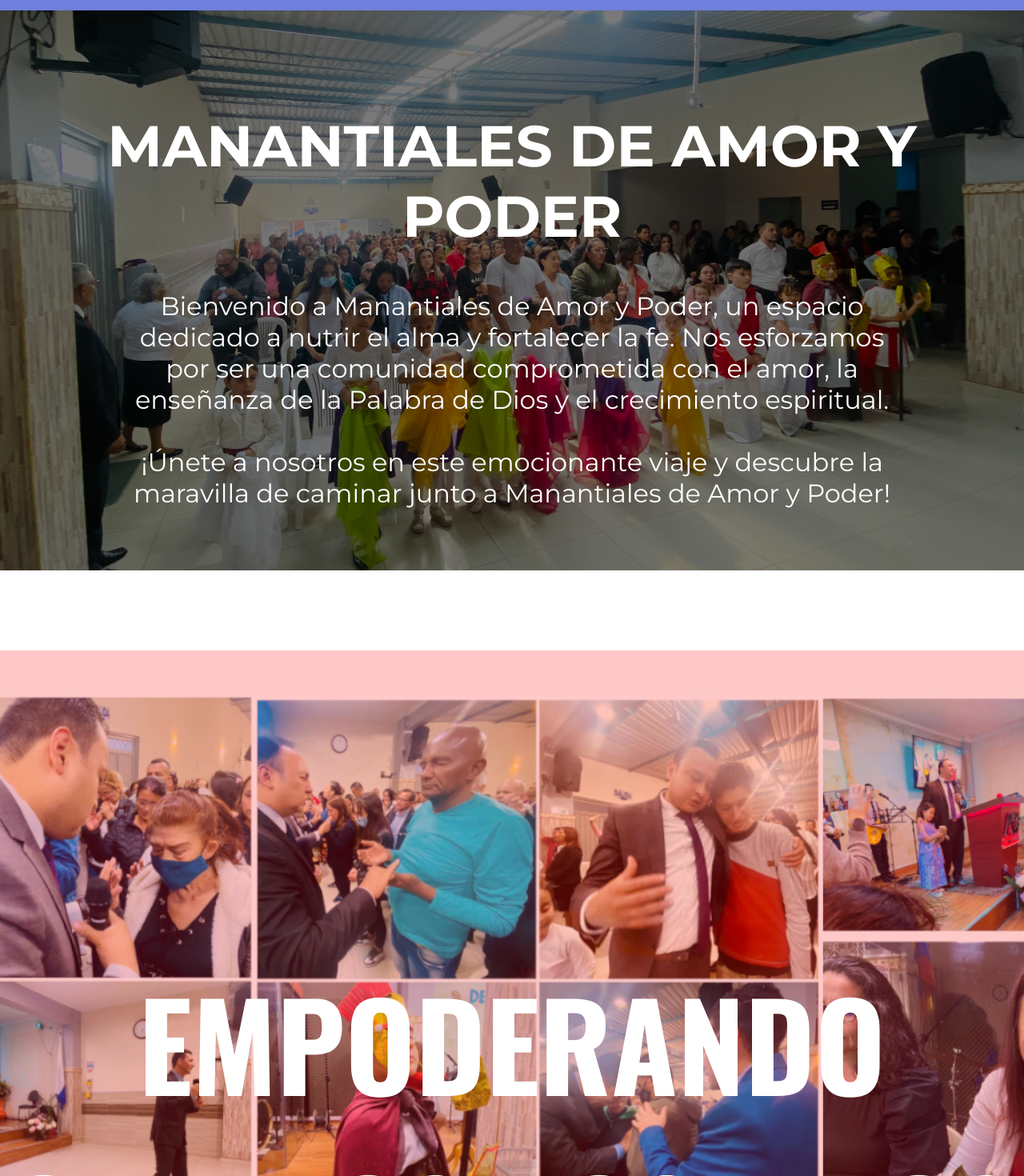
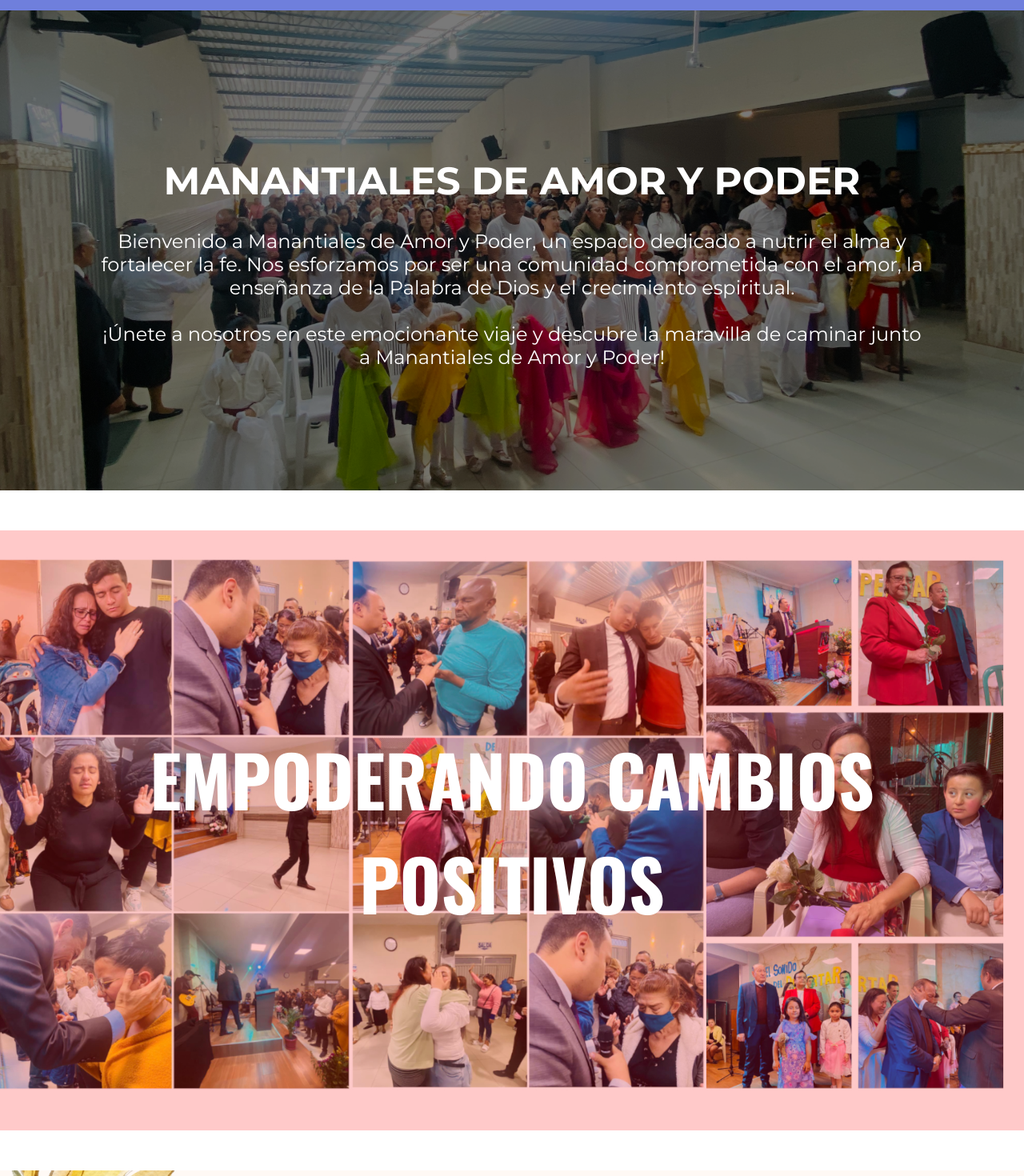
Before and after one commit to CarlosMayaDev/manantiales, a React (Create React App) app: page /conocenos in a window 1280 px wide. Shown: the part 180-1650 px from the top of the page at 80% size. Built offline with nearby package versions, Linux system fonts and the light colour scheme.

Commit message:
Conocenos

```diff
--- a/src/views/Conocenos.module.css
+++ b/src/views/Conocenos.module.css
@@ -1,7 +1,7 @@
 .imageContainer {
     position: relative;
     width: 100%;
-    height: 700px;
+    height: 600px;
     overflow: hidden; /* Asegura que el pseudoelemento no salga del contenedor */
     background-color: rgba(0, 0, 0, 0.5);
     display: flex; /* Activa el modelo de caja flexible */
@@ -25,34 +25,33 @@
 }
 
 .h1 {
-    font-size: 72px;
+    font-size: 48px;
     font-family: 'Montserrat', sans-serif;
-    font-weight: bold;
     color: #fff;
     text-align: center;
     position: relative;
 }
 
 .h2 {
-    font-size: 32px;
+    font-size: 24px;
     font-family: 'Montserrat', sans-serif;
     font-weight: normal;
     color: #fff;
     text-align: center;
     position: relative;
-    margin-left: 150px;
-    margin-right: 150px;
+    margin-left: 120px;
+    margin-right: 120px;
 }
 
 .h3 {
-    font-size: 32px;
+    font-size: 24px;
     font-family: 'Montserrat', sans-serif;
     font-weight: bold;
     color: #000000;
 }
 
 .h4 {
-    font-size: 28px;
+    font-size: 20px;
     font-family: 'Montserrat', sans-serif;
     font-weight: normal;
     color: #000000;
@@ -60,7 +59,7 @@
 }
 
 .h5 {
-    font-size: 150px;
+    font-size: 88px;
     font-family: 'Oswald', sans-serif;
     color: #fff;
     text-align: center;
@@ -71,12 +70,12 @@
 .evangelizarContainer {
     display: flex;
     align-items: center;
-    gap: 100px;
-    border-radius: 30px;
-    margin-top: 100px;
-    margin-bottom: 100px;
-    margin-right: 150px;
-    margin-left: 150px;
+    gap: 70px;
+    border-radius: 50px;
+    margin-top: 50px;
+    margin-bottom: 50px;
+    margin-right: 120px;
+    margin-left: 120px;
     background-color: #c6e8ff90;
     padding: 50px;
 }
@@ -87,7 +86,7 @@
 }
 
 .evangelizarContainer img {
-    width: 650px;
+    width: 430px;
     height: auto;
     transition: transform 0.3s ease;
     border-radius: 20%;
@@ -103,18 +102,18 @@
     display: flex;
     align-items: center;
     flex-direction: column;
-    margin-top: 100px;
-    margin-bottom: 100px;
-    margin-right: 500px;
-    margin-left: 500px;
+    margin-top: 50px;
+    margin-bottom: 50px;
+    margin-right: 300px;
+    margin-left: 300px;
 }
 
 .empoderandoContainer {
     font-family: 'Roboto Condensed', sans-serif;
-    margin-top: 100px;
+    margin-top: 50px;
     position: relative;
     width: 100%;
-    height: 1200px;
+    height: 750px;
     overflow: hidden; /* Asegura que el pseudoelemento no salga del contenedor */
     background-color: rgba(255, 0, 0, 0.211);
     display: flex; /* Activa el modelo de caja flexible */
```
